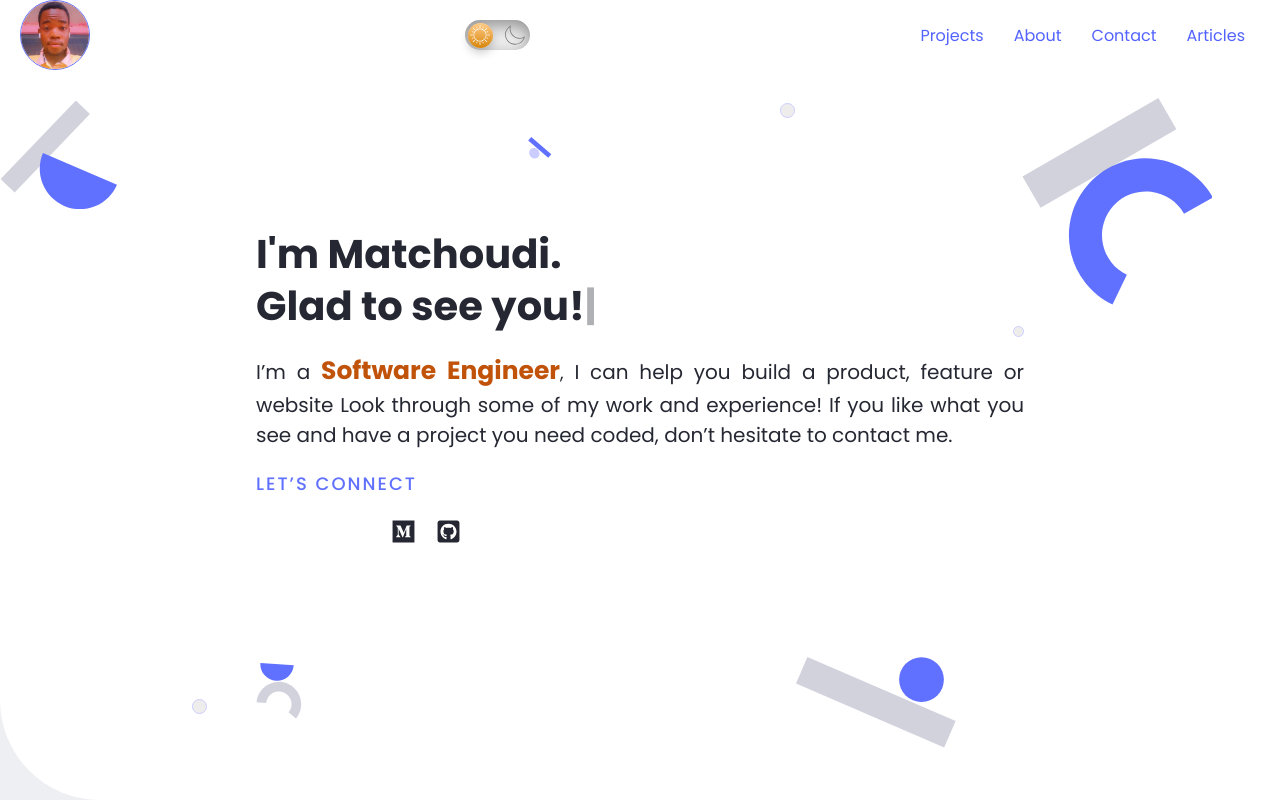
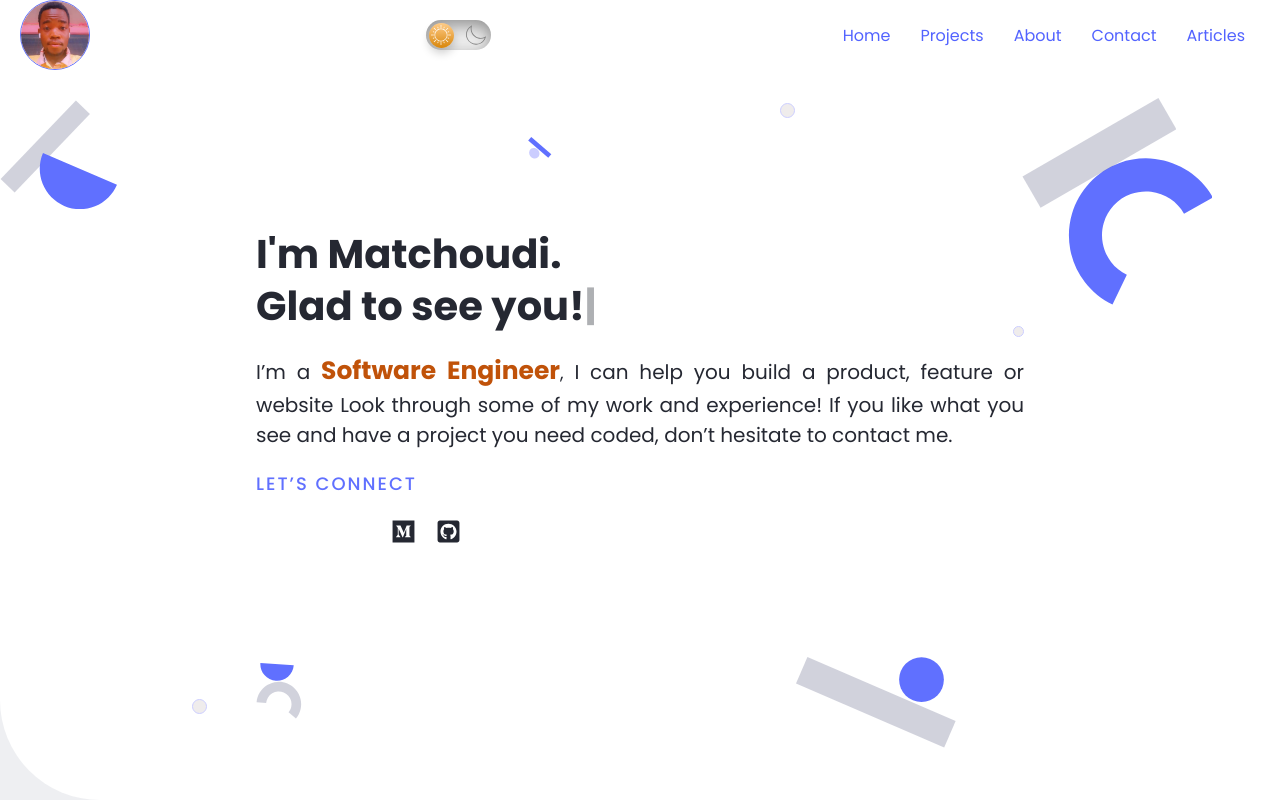
Before and after one commit to LionRouge1/my-portfolio, a React (Create React App) app: page / in a window 1280 px wide. Shown: the top 800 px of the page. Built offline with nearby package versions, Linux system fonts and the light colour scheme; some icons are missing.

Commit message:
Remove the a tag and use react NavLink

```diff
--- a/src/components/Header.tsx
+++ b/src/components/Header.tsx
@@ -69,9 +69,10 @@ const Header = () => {
           close ? <IoClose onClick={handlehamburger} /> : <GiHamburgerMenu onClick={handlehamburger} />
         }
         <ul>
-          <li onClick={()=> { setClose(false)}}><a href='/#projects'>Projects</a></li>
-          <li onClick={()=> { setClose(false)}}><a href='/#about'>About</a></li>
-          <li onClick={()=> { setClose(false)}}><a href='/#contact'>Contact</a></li>
+          <li><NavLink to="/" onClick={() =>handleAnchor('home')}>Home</NavLink></li>
+          <li><NavLink to="/" onClick={() =>handleAnchor('projects')}>Projects</NavLink></li>
+          <li><NavLink to="/" onClick={() =>handleAnchor('about')}>About</NavLink></li>
+          <li><NavLink to="/" onClick={() =>handleAnchor('contact')}>Contact</NavLink></li>
           <li onClick={()=> { setClose(false)}}><NavLink to='articles'>Articles</NavLink></li>
         </ul>
       </nav>
```
